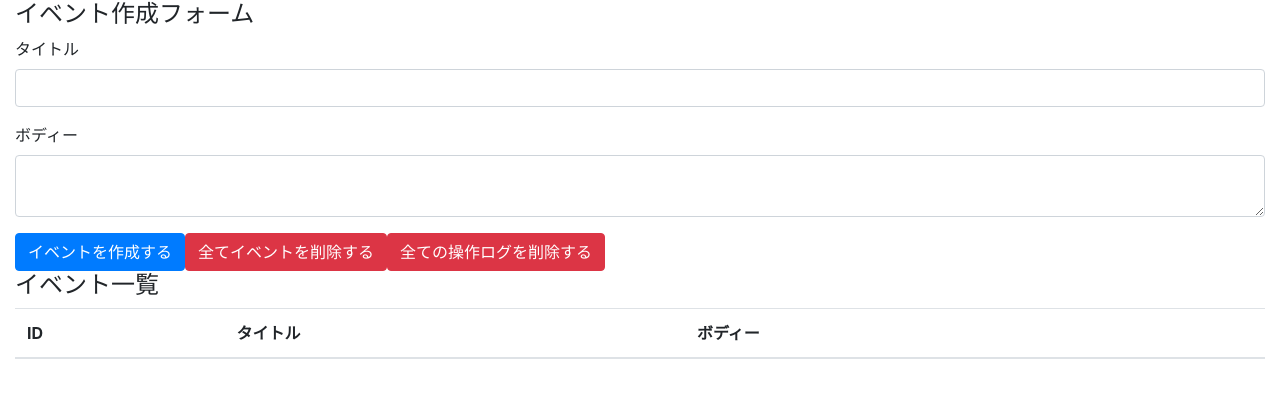
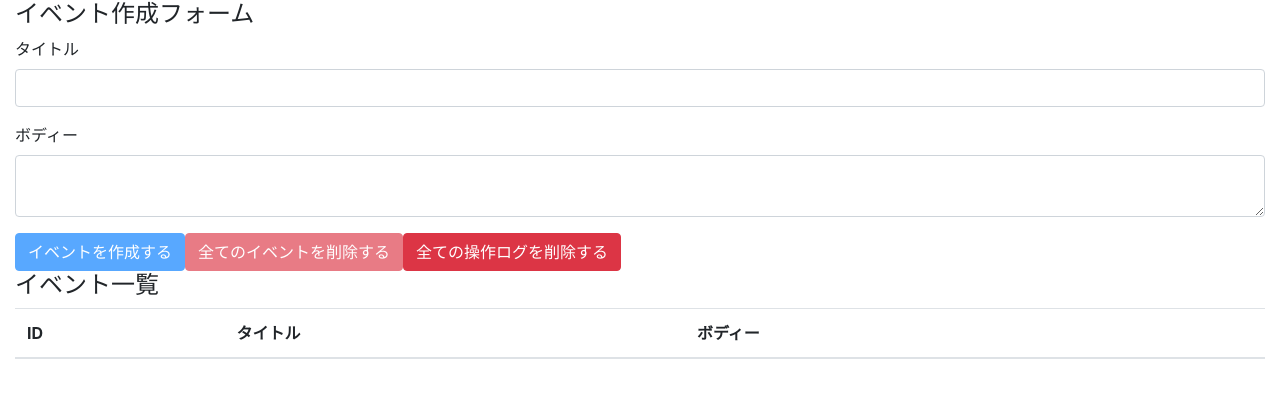
Before and after one commit to yasudamasaharu/udemy-react-hooks, a React (Create React App) app: page / in a window 1280 px wide. Shown: the top 398 px of the page. Built offline with nearby package versions, Linux system fonts and the light colour scheme.

Commit message:
implement all events deletion feature

```diff
--- a/src/components/App.js
+++ b/src/components/App.js
@@ -23,6 +23,16 @@
     setBody('');
   };
 
+  const deleteAllEvents = (e) => {
+    e.preventDefault();
+    const result = window.confirm(
+      '全てのイベントを本当に削除しても良いですか？'
+    );
+    if (result) dispatch({ type: 'DELETE_ALL_EVENTS' });
+  };
+
+  const unCreatable = title === '' || body === '';
+
   return (
     <>
       <div className="container-fluid">
@@ -47,10 +57,20 @@
             />
           </div>
 
-          <button className="btn btn-primary" onClick={addEvent}>
+          <button
+            className="btn btn-primary"
+            onClick={addEvent}
+            disabled={unCreatable}
+          >
             イベントを作成する
           </button>
-          <button className="btn btn-danger">全てイベントを削除する</button>
+          <button
+            className="btn btn-danger"
+            onClick={deleteAllEvents}
+            disabled={state.length === 0}
+          >
+            全てのイベントを削除する
+          </button>
           <button className="btn btn-danger">全ての操作ログを削除する</button>
         </form>
 
--- a/src/components/Event.js
+++ b/src/components/Event.js
@@ -3,7 +3,10 @@
 const Event = ({ dispatch, event }) => {
   const id = event.id;
   const handleClickDeleteBtn = () => {
-    dispatch({ type: 'DELETE_EVENT', id });
+    const result = window.confirm(
+      `イベント(ID ${id})を本当に削除しても良いですか？`
+    );
+    if (result) dispatch({ type: 'DELETE_EVENT', id });
   };
 
   return (
--- a/src/reducers/index.js
+++ b/src/reducers/index.js
@@ -7,7 +7,7 @@
       return [...state, { id, ...event }];
     case 'DELETE_EVENT':
       return state.filter((event) => event.id !== action.id);
-    case 'DELEATE_ALL_EVENT':
+    case 'DELETE_ALL_EVENTS':
       return [];
     default:
       return state;
```
